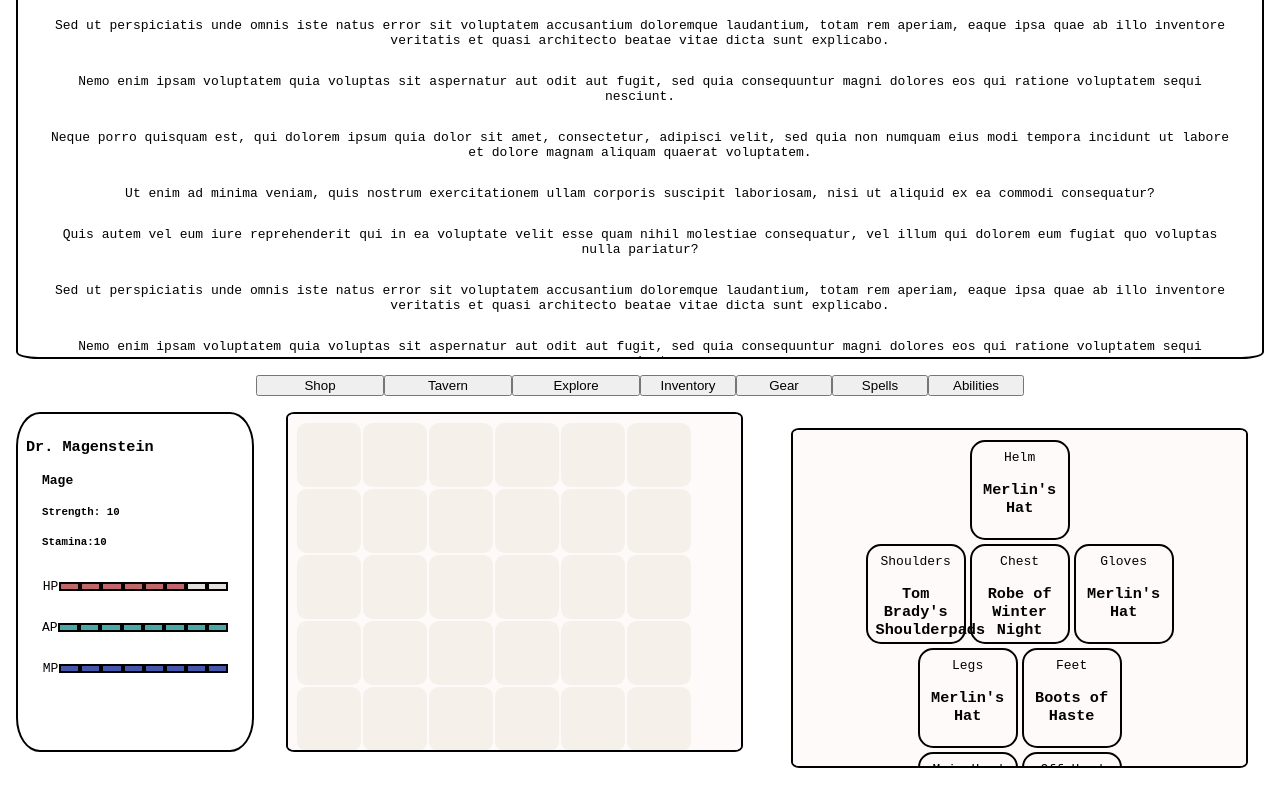
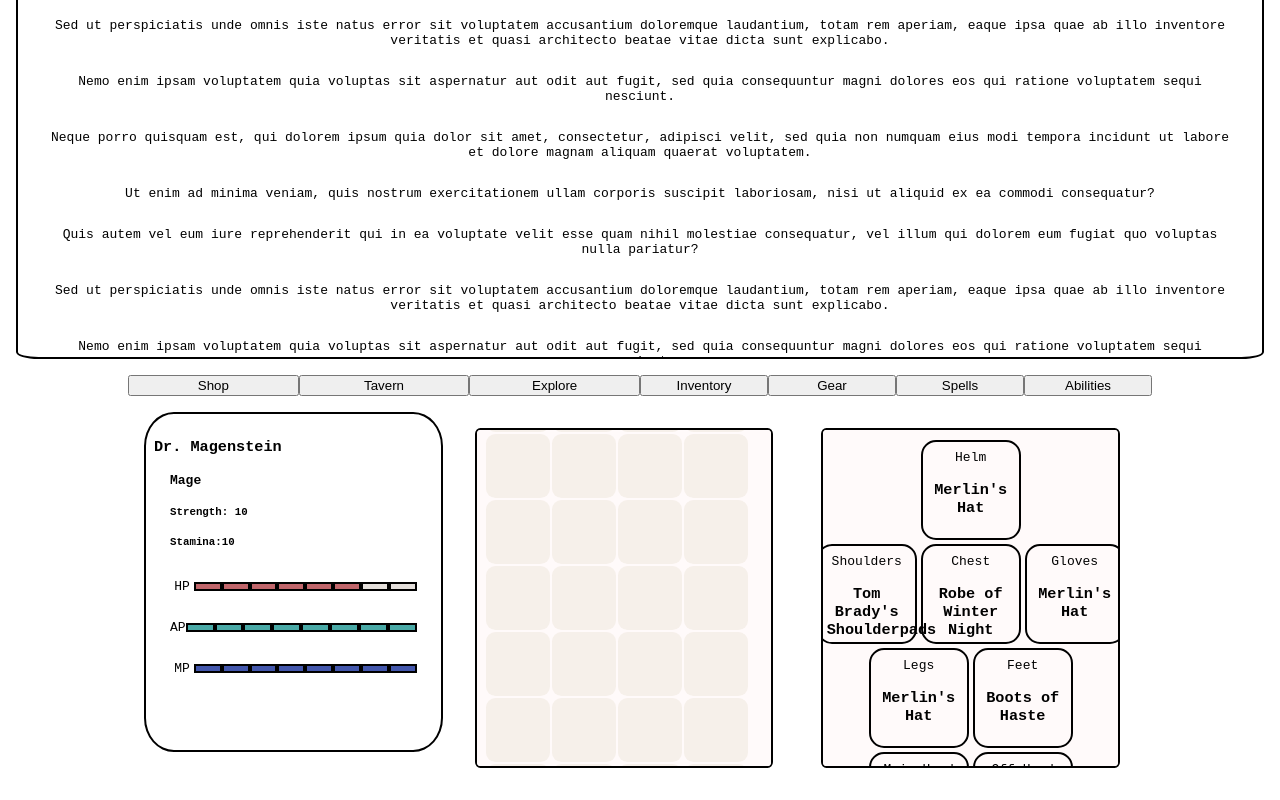
Before and after one commit to Nvlt/endless_encounters_client, a React (Create React App) app: page / in a window 1280 px wide. Shown: the part 1205-2005 px from the top of the page. Built offline with nearby package versions, Linux system fonts and the light colour scheme; a web font is replaced by a local one.

Commit message:
some styling

```diff
--- a/src/App.css
+++ b/src/App.css
@@ -13,7 +13,6 @@
 .bg-snow {
   background-color: snow;
 }
-
 
 .bg-dark-cream {
   background-color: #b1aeadc2;
@@ -153,6 +152,7 @@
 }
 
 .center {
+  align-content: center;
   text-align: center;
   align-self: center;
   align-items: center;
@@ -225,7 +225,7 @@
 }
 
 .max-width-80 {
-  max-width: 60%;
+  max-width: 80%;
 }
 
 .max-width-18 {
@@ -246,6 +246,10 @@
 
 .width-20px {
   width: 4rem;
+}
+
+.min-w-4r {
+  min-width: 4rem;
 }
 
 .width-full {
@@ -325,7 +329,6 @@ body {
   grid-row: span 2 / span 2;
 }
 
-
 .hover-inv:hover {
   box-shadow: .1rem .1rem .4rem gold;
   transition: ease-in, 0.3s;
--- a/src/App.js
+++ b/src/App.js
@@ -1,5 +1,4 @@
 import React from 'react';
-import logo from './logo.svg';
 import './App.css';
 import Home from './Home';
 import Header from './Header';
--- a/src/CharacterStatCard.js
+++ b/src/CharacterStatCard.js
@@ -6,7 +6,7 @@ export default function CharStatCard() {
 
 
   return (
-    <div className='char-stat-cont flex-1 rounded-lighter flex-shrink
+    <div className='char-stat-cont flex-2 rounded-lighter flex-shrink
      align-self-left border height-fit max-height-40 width-fit text-left p-1-2 m-1' >
       <h3 className="flex-1">Dr. Magenstein</h3>
       <h4 className="flex-1 mx-1">Mage</h4>
--- a/src/Dashboard.js
+++ b/src/Dashboard.js
@@ -81,7 +81,7 @@ export default function Dashboard() {
           <button className="flex-1">Abilities</button>
         </div>
       </div>
-      <div className="flex flex-row width-full mx-2">
+      <div className="flex flex-1 flex-row-wrap width-full max-width-80 mx-2">
         <CharStatCard />
         <Inventory />
         <Gear />
--- a/src/Gear.js
+++ b/src/Gear.js
@@ -4,7 +4,7 @@ import React from 'react';
 export default function Gear() {
 
   return (
-    <div className="gear border bg-snow center flex flex-2 rounded-lightest
+    <div className="gear border bg-snow center min-w-4r flex flex-2 rounded-lightest
     flex-col shrink-none max-width-80 m-2 max-height-40
 overflow-scroll p-1-2">
       <div className="flex-1 flex flex-col rounded-light sq-5r-5r border m-10px p-1-2">
--- a/src/Inventory.js
+++ b/src/Inventory.js
@@ -5,8 +5,8 @@ export default function Inventory() {
 
 
   return (
-    <div className="inventory border bg-snow flex flex-2 rounded-lightest flex-row-wrap shrink-none max-width-80 m-1 max-height-40
-  width-fit overflow-scroll p-1-2">
+    <div className="inventory border bg-snow flex flex-2 rounded-lightest flex-row-wrap center
+    shrink-none m-1 max-height-40 min-w-4r width-full overflow-scroll p-1-2">
       <div className=" bg-timber rounded-light hover-inv width-20px height-20px m-1px shrink-none"></div>
       <div className=" bg-timber rounded-light hover-inv width-20px height-20px m-1px shrink-none"></div>
       <div className=" bg-timber rounded-light hover-inv width-20px height-20px m-1px shrink-none"></div>
```
